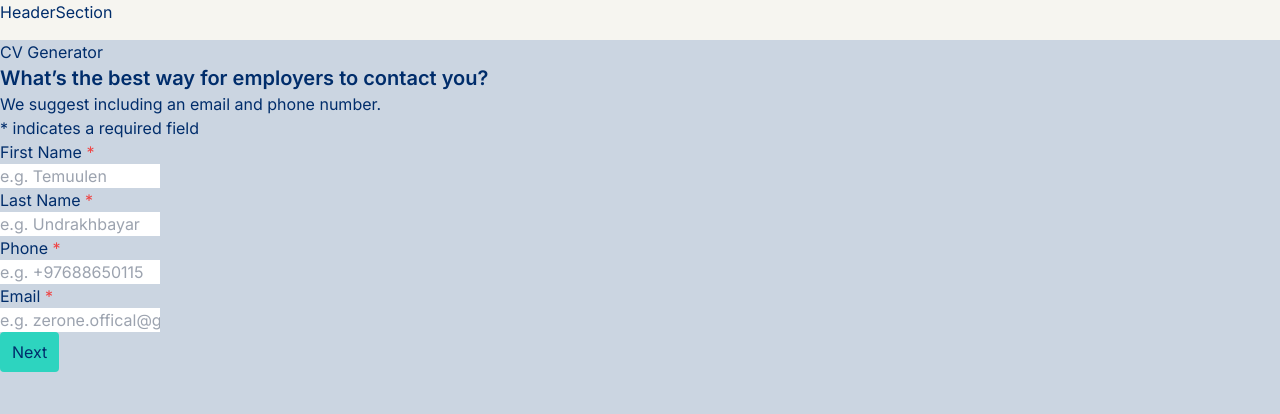
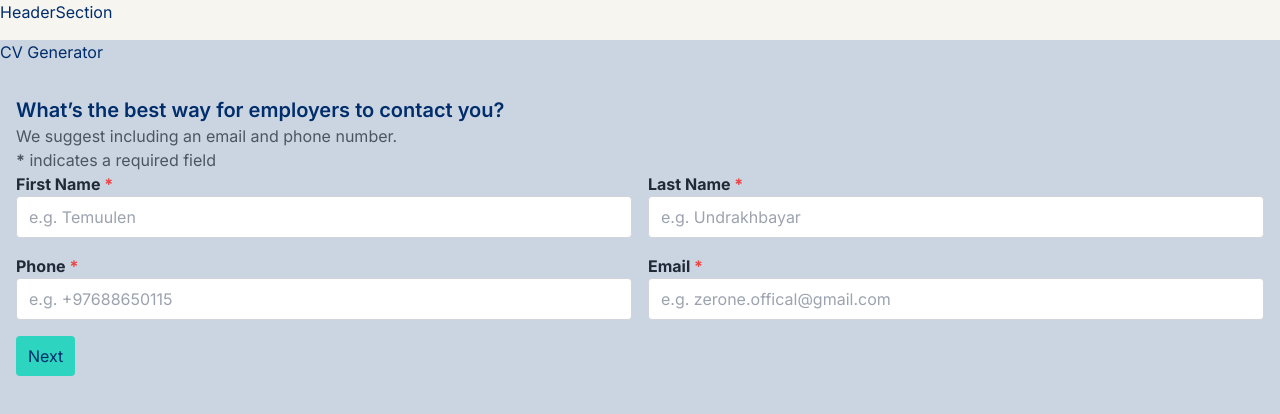
Before and after one commit to themuuln/resume-generator, a Next.js app: page /generator in a window 1280 px wide. Shown: the top 414 px of the page. Built offline with nearby package versions, Linux system fonts and the light colour scheme; what @react-pdf/renderer would draw is missing.

Commit message:
Animation added

```diff
--- a/app/components/NameEmail.jsx
+++ b/app/components/NameEmail.jsx
@@ -1,5 +1,5 @@
-"use client"
 import { useForm } from 'react-hook-form';
+import { motion } from 'framer-motion';
 import { Step } from './Components';
 import Button from './Button';
 import Required from './form/Required';
@@ -12,57 +12,85 @@ const NameEmail = ({ onNext }) => {
     onNext(data);
   };
 
+  const containerVariants = {
+    hidden: { opacity: 0, y: -50 },
+    visible: { opacity: 1, y: 0, transition: { duration: 0.5 } },
+  };
+
+  const inputVariants = {
+    hidden: { opacity: 0, y: -20 },
+    visible: { opacity: 1, y: 0, transition: { duration: 0.5 } },
+  };
+
   return (
+    <motion.div
+      className="container px-4 py-8 mx-auto"
+      variants={containerVariants}
+      initial="hidden"
+      animate="visible"
+    >
       <form onSubmit={handleSubmit(onSubmit)}>
         <Step>What’s the best way for employers to contact you?</Step>
-      <p>We suggest including an email and phone number.</p>
-      <p>* indicates a required field</p>
+        <p className="text-gray-600">We suggest including an email and phone number.</p>
+        <p className="text-gray-600"><span className="font-bold">*</span> indicates a required field</p>
 
-      <div className='flex flex-col w-40'>
-        <label htmlFor="firstName">First Name<Star /></label>
+        <motion.div
+          className="grid grid-cols-1 gap-4 md:grid-cols-2"
+          variants={containerVariants}
+        >
+          <motion.div className="flex flex-col" variants={inputVariants}>
+            <label htmlFor="firstName" className="font-bold text-gray-800">First Name <Star /></label>
             <input
-          placeholder='e.g. Temuulen'
               type="text"
               id="firstName"
+              placeholder="e.g. Temuulen"
+              className="px-3 py-2 border border-gray-300 rounded focus:outline-none focus:ring-2 focus:ring-green-500"
               {...register('firstName', { required: true })}
             />
             {errors.firstName && <Required />}
-      </div>
+          </motion.div>
 
-      <div className='flex flex-col w-40'>
-        <label htmlFor="lastName">Last Name<Star /></label>
+          <motion.div className="flex flex-col" variants={inputVariants}>
+            <label htmlFor="lastName" className="font-bold text-gray-800">Last Name <Star /></label>
             <input
-          placeholder='e.g. Undrakhbayar'
               type="text"
               id="lastName"
+              placeholder="e.g. Undrakhbayar"
+              className="px-3 py-2 border border-gray-300 rounded focus:outline-none focus:ring-2 focus:ring-green-500"
               {...register('lastName', { required: true })}
             />
             {errors.lastName && <Required />}
-      </div>
+          </motion.div>
 
-      <div className='flex flex-col w-40'>
-        <label htmlFor="phoneNumber">Phone<Star /></label>
+          <motion.div className="flex flex-col" variants={inputVariants}>
+            <label htmlFor="phoneNumber" className="font-bold text-gray-800">Phone <Star /></label>
             <input
-          type="number"
+              type="tel"
               id="phoneNumber"
-          placeholder='e.g. +97688650115'
+              placeholder="e.g. +97688650115"
+              className="px-3 py-2 border border-gray-300 rounded focus:outline-none focus:ring-2 focus:ring-green-500"
               {...register('phoneNumber', { required: true })}
             />
-        {errors.email && <Required />}
-      </div>
+            {errors.phoneNumber && <Required />}
+          </motion.div>
 
-      <div className='flex flex-col w-40'>
-        <label htmlFor="email">Email<Star /></label>
+          <motion.div className="flex flex-col" variants={inputVariants}>
+            <label htmlFor="email" className="font-bold text-gray-800">Email <Star /></label>
             <input
               type="email"
               id="email"
-          placeholder='e.g. zerone.offical@gmail.com'
+              placeholder="e.g. zerone.offical@gmail.com"
+              className="px-3 py-2 border border-gray-300 rounded focus:outline-none focus:ring-2 focus:ring-green-500"
               {...register('email', { required: true })}
             />
             {errors.email && <Required />}
-      </div>
-      <Button type="submit">Next</Button>
+          </motion.div>
+        </motion.div>
+        <motion.div variants={inputVariants} initial="hidden" animate="visible">
+          <button type="submit" className="px-3 py-2 mt-4 transition-colors duration-200 bg-teal-400 rounded hover:bg-teal-500">Next</button>
+        </motion.div>
       </form>
+    </motion.div>
   );
 };
 
```
Lines whose indentation alone changed are shown as unchanged.
